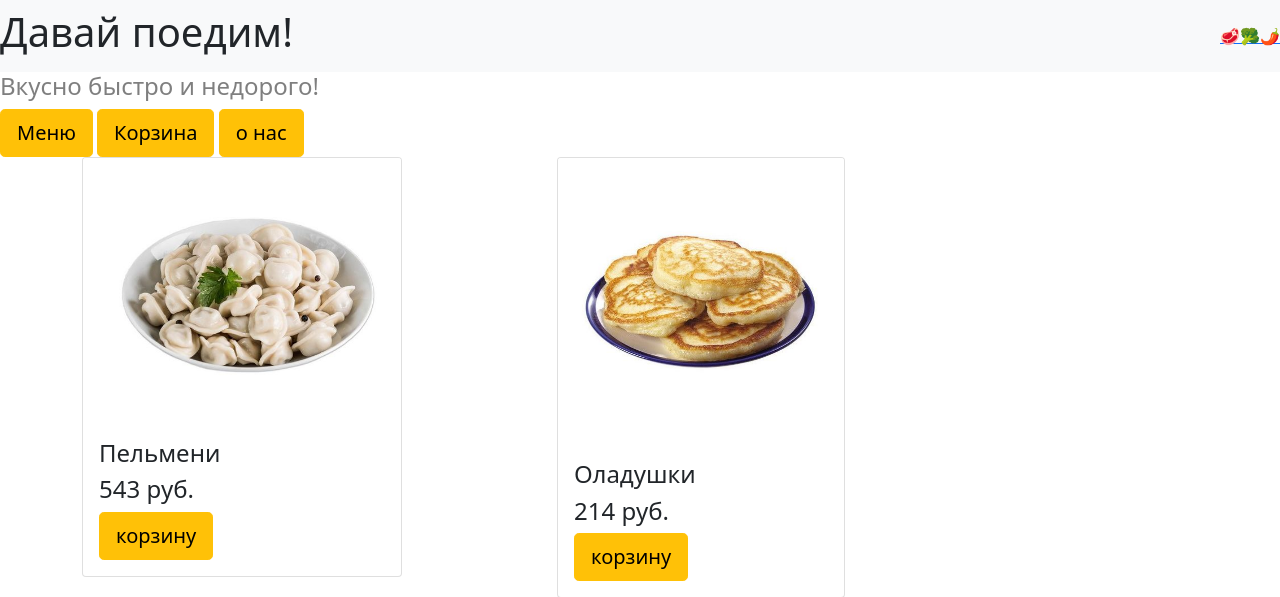
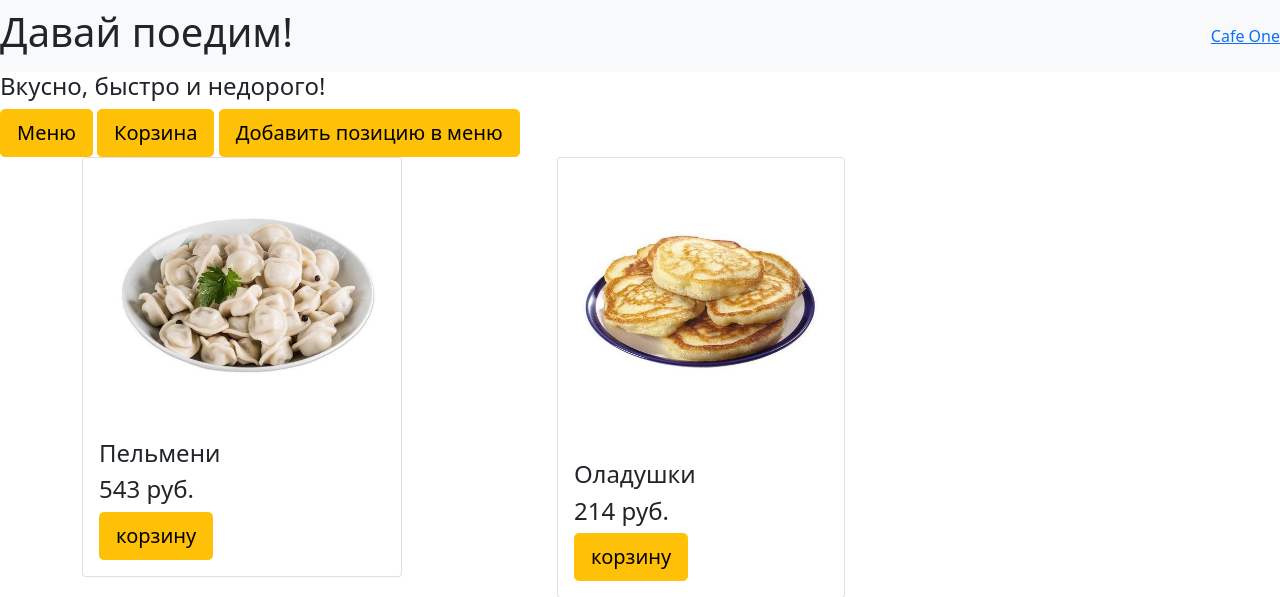
Before and after one commit to agafiya02/project_WEB, a Flask app: template templates/menu.html in a window 1280 px wide. Shown: the top 597 px of the page. Run offline with Flask 3, Linux system fonts and the light colour scheme; the template is opened without the code that fills it: most values are stand-ins (such as "Sample title", 1, 10 or a date in 2020).

Commit message:
Update base.html

```diff
--- a/templates/base.html
+++ b/templates/base.html
@@ -7,22 +7,24 @@
           href="https://cdn.jsdelivr.net/npm/bootstrap@5.0.0-beta1/dist/css/bootstrap.min.css"
           integrity="sha384-giJF6kkoqNQ00vy+HMDP7azOuL0xtbfIcaT9wjKHr8RbDVddVHyTfAAsrekwKmP1"
           crossorigin="anonymous">
-    <title>Давай поедим!!</title>
+    <title>{{ title }}</title>
 
 </head>
 <body>
+
+
 <header>
     <nav class="navbar navbar-light bg-light">
         <h1>Давай поедим!</h1>
-        <a class="novbar-brand" href="#">🥩🥦🌶️</a>
+        <a class="novbar-brand" href="#">Cafe One</a>
+    </nav>
 
-    </nav>
-    <form>
-        <h4 class="text-black-50 bg-white">Вкусно быстро и недорого!</h4>
-        <button type="button" class="btn btn-warning btn-lg" onclick="window.location.href='/menu'">Меню</button>
-        <button type="button" class="btn btn-warning btn-lg" onclick="window.location.href='/basket'">Корзина</button>
-        <button type="button" class="btn btn-warning btn-lg" onclick="window.location.href='/about_us'">о нас</button>
-    </form>
+    <h4>Вкусно, быстро и недорого!</h4>
+    <button type="button" class="btn btn-warning btn-lg" onclick="window.location.href='/menu'">Меню</button>
+    <button type="button" class="btn btn-warning btn-lg" onclick="window.location.href='/basket'">Корзина</button>
+    <button type="button" class="btn btn-warning btn-lg" onclick="window.location.href='/position'">Добавить позицию в
+        меню
+    </button>
 </header>
 <main role="main" class="container">
     {% block content %}{% endblock %}
```
